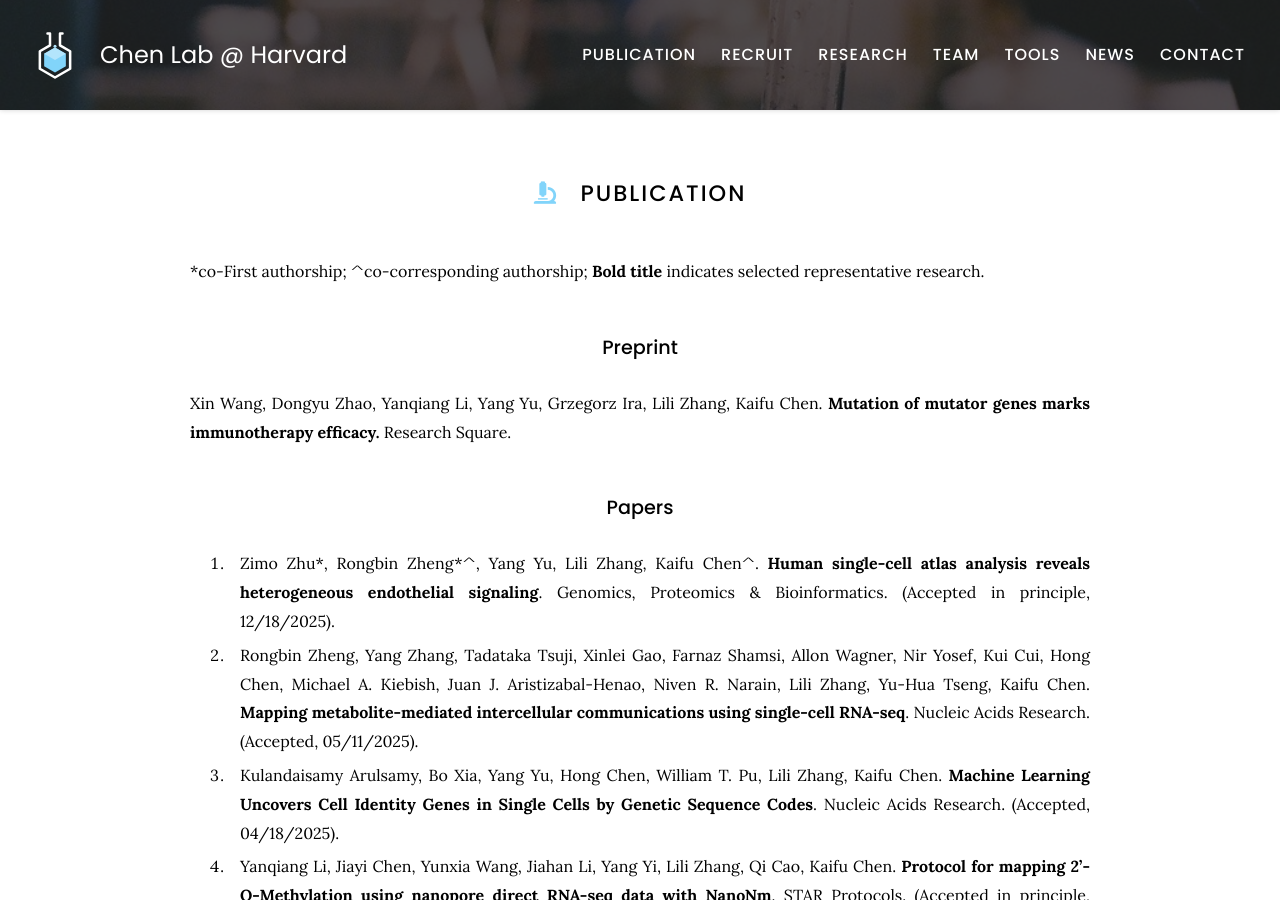
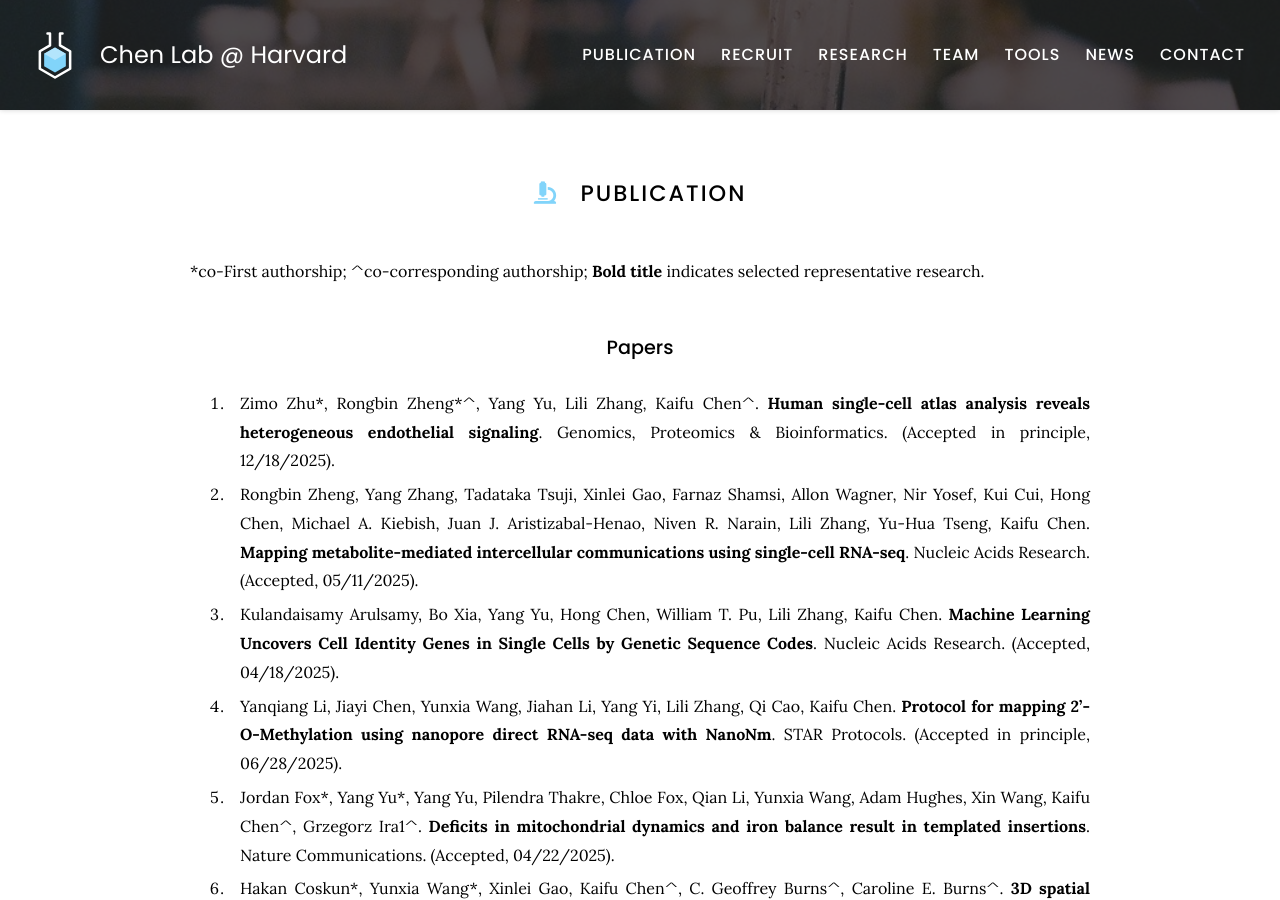
Before and after one commit to kaifuchenlab/kaifuchenlab.github.io, a Jekyll site: the page built from 3.publication/index.md, in a window 1280 px wide and 900 px high. Built offline with Jekyll 4.4.1, drawn with Linux system fonts in a browser that asks for light colours; some of the changed text lies outside the part shown.

Commit message:
Update index.md

```diff
--- a/3.publication/index.md
+++ b/3.publication/index.md
@@ -8,11 +8,6 @@ nav:
 # <i class="fas fa-microscope"></i>Publication
 
  \*co-First authorship; ^co-corresponding authorship; **Bold title** indicates selected representative research.
-
-### Preprint
-
-Xin Wang, Dongyu Zhao, Yanqiang Li, Yang Yu, Grzegorz Ira, Lili Zhang, Kaifu Chen. **Mutation of mutator genes marks immunotherapy efficacy.**
-Research Square.
 
 ### Papers
 
```
Also changed, not shown: other parts of 3.publication/index.md (+6 -0 lines).
